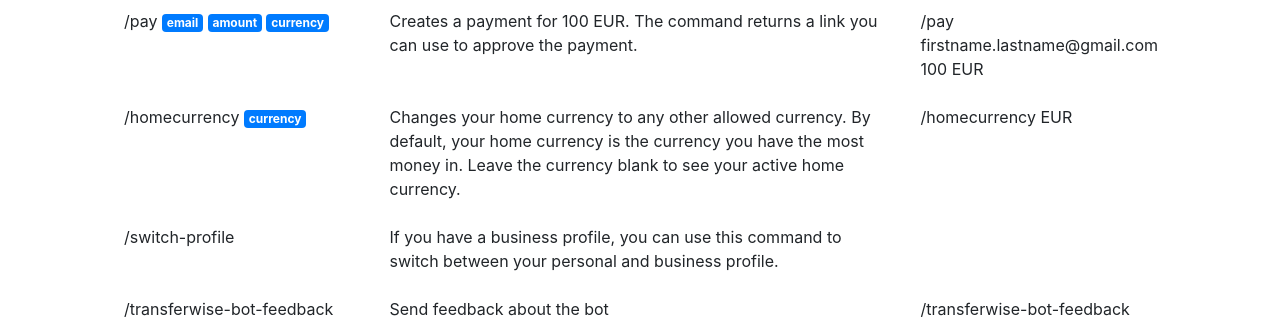
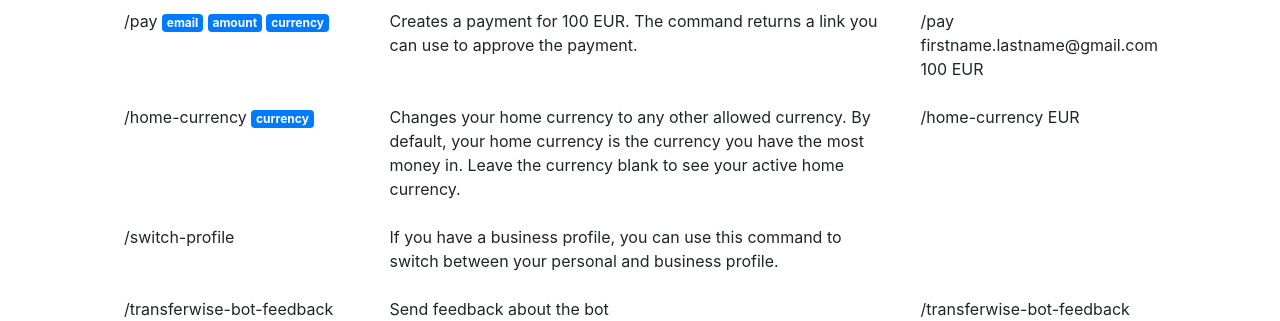
Before and after one commit to 321k/slackwise, a Flask app: page / in a window 1280 px wide. Shown: the part 615-936 px from the top of the page. Run offline with Flask 2, Linux system fonts and the light colour scheme; some libraries are stand-ins or nearby versions.

Commit message:
updated naming for home currency

```diff
--- a/app.py
+++ b/app.py
@@ -392,7 +392,7 @@
 	else:
 		return 'Click here to pay: https://transferwise.com/transferFlow#/transfer/' + str(transferId)
 
-@app.route('/homecurrency', methods=['POST'])
+@app.route('/home-currency', methods=['POST'])
 def home_currency():
 	if not verify_slack_request(request):
 		return 'Request verification failed'
--- a/templates/index.html
+++ b/templates/index.html
@@ -97,13 +97,13 @@
 
 		  <div class="row m-4">
 		    <div class="col-sm-3">
-		      /homecurrency <span class="badge badge-primary">currency</span>
+		      /home-currency <span class="badge badge-primary">currency</span>
 		    </div>
 		    <div class="col-sm">
 		      Changes your home currency to any other allowed currency. By default, your home currency is the currency you have the most money in. Leave the currency blank to see your active home currency.
 		    </div>
 		    <div class="col-sm-3">
-		      /homecurrency EUR
+		      /home-currency EUR
 		    </div>
 		  </div>
 
```
